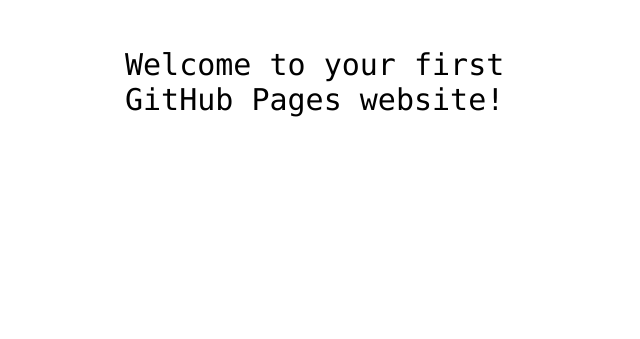
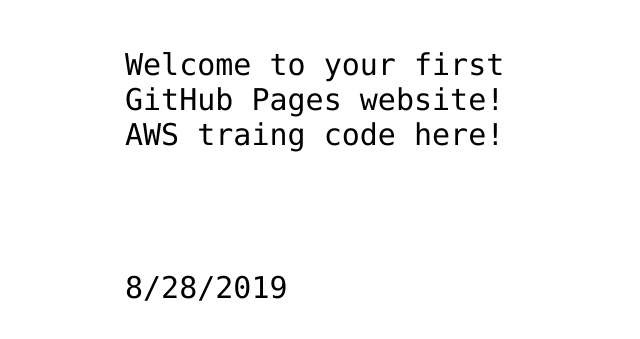
Before and after one commit to blueshell-Houston/AWS-project, a plain HTML site: page index.html in a window 1280 px wide. Shown: the part 341-680 px from the top of the page, without its empty margins (315-955 px from the left). Drawn offline with Linux system fonts and the light colour scheme.

Commit message:
Update index.html

```diff
--- a/index.html
+++ b/index.html
@@ -12,7 +12,8 @@
 <img src="https://octodex.github.com/images/daftpunktocat-thomas.gif" id="octocat" alt="octocat-gif" />
 
 <!-- Change this code here by copy and pasting your template on line 15 -->
-<p>Welcome to your first GitHub Pages website!</p>
+<p>Welcome to your first GitHub Pages website! AWS traing code here!</p>
+<br><p>8/28/2019</p>
 
 </body>
 </html>
```
